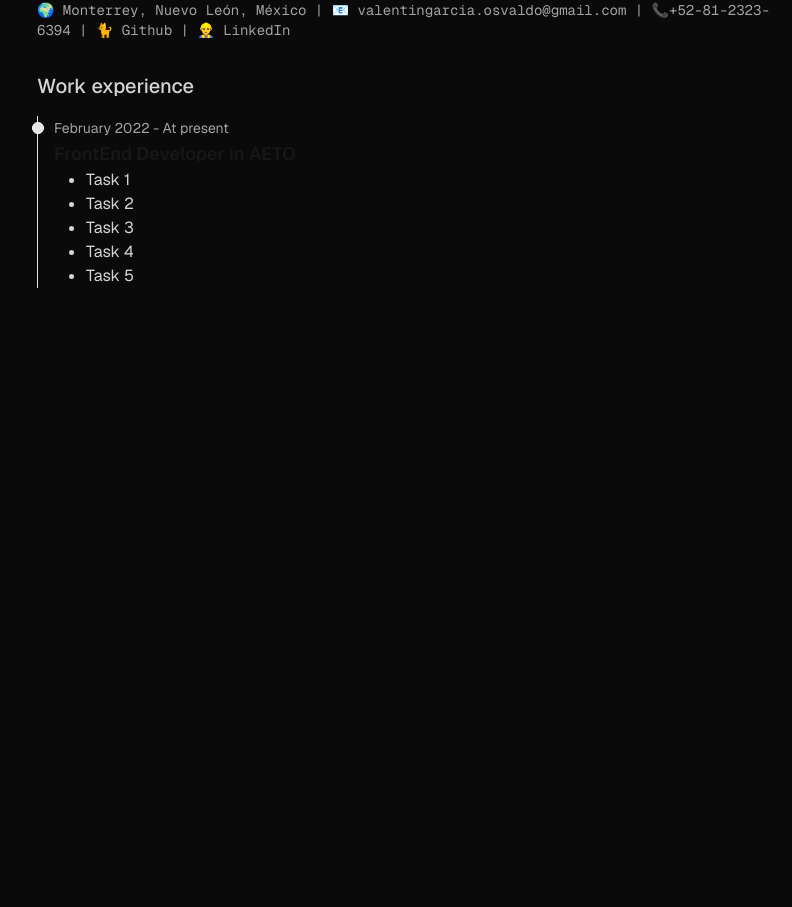
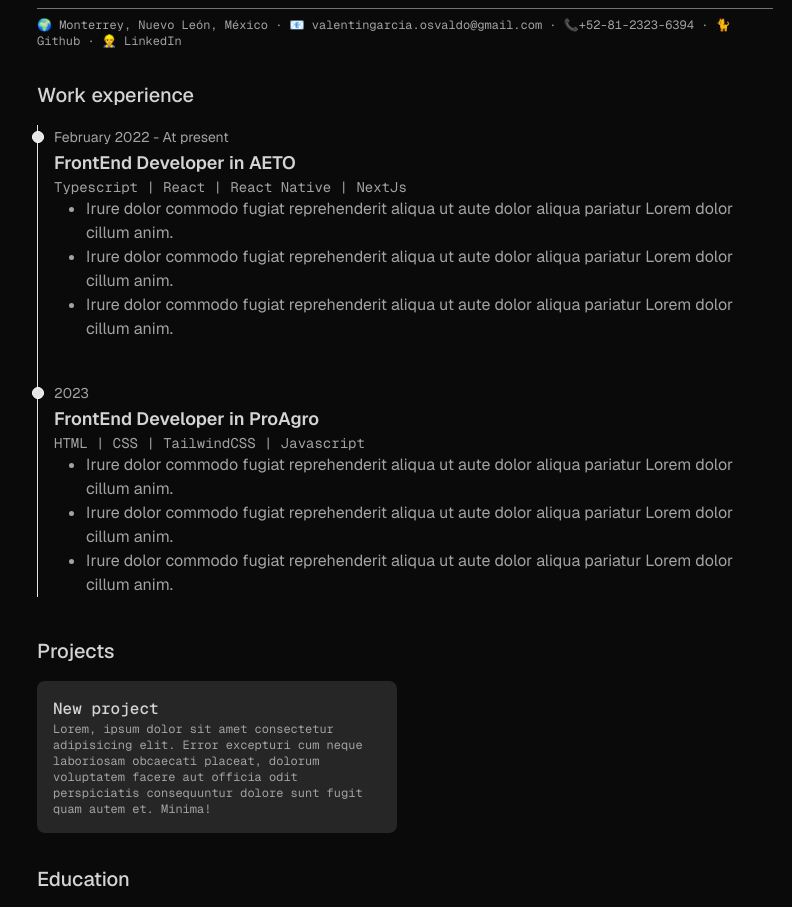
Before and after one commit to ValentinOsvaldo/valentin-portfolio, a Next.js app: page / in a window 1280 px wide. Shown: the part 108-1015 px from the top of the page, without its empty margins (235-1027 px from the left). Before the commit the page ends 800 px from the top, so only its background shows below. Built offline with nearby package versions, Linux system fonts and the light colour scheme.

Commit message:
🚧 [ADD] main structure

```diff
--- a/src/app/globals.css
+++ b/src/app/globals.css
@@ -4,6 +4,6 @@
 
 @layer base {
   body {
-    @apply bg-neutral-950 text-stone-300 text-pretty;
+    @apply bg-neutral-950 text-neutral-300 text-pretty;
   }
 }
--- a/src/app/page.tsx
+++ b/src/app/page.tsx
@@ -7,17 +7,20 @@ const page = () => {
             Osvaldo Valentin Garcia
           </h1>
           <h2 className="font-mono text-neutral-300">
-            Software engineer | Front-End Developer | React | React Native
+            Software Engineer | Front-End Developer | React | React Native
           </h2>
-          <p className="font-mono text-neutral-400 text-sm">
+
+          <hr className="my-2 border-neutral-500" />
+
+          <p className="font-mono text-neutral-400 text-xs">
             <span>🌍 Monterrey, Nuevo León, México</span>
-            <span>{' | '}</span>
+            <span>{' · '}</span>
             <a href="mailto:valentingarcia.osvaldo@gmail.com">
               📧 valentingarcia.osvaldo@gmail.com
             </a>
-            <span>{' | '}</span>
+            <span>{' · '}</span>
             <a href="tel:+528123236394">📞+52-81-2323-6394</a>
-            <span>{' | '}</span>
+            <span>{' · '}</span>
             <a
               href="https://github.com/ValentinOsvaldo"
               target="_blank"
@@ -25,7 +28,7 @@ const page = () => {
             >
               🐈 Github
             </a>
-            <span>{' | '}</span>
+            <span>{' · '}</span>
             <a
               href="https://www.linkedin.com/in/valentin-osvaldo/"
               target="_blank"
@@ -42,26 +45,111 @@ const page = () => {
 
         <ol className="relative border-s border-neutral-200 dark:border-neutral-700">
           <li className="mb-10 ms-4">
-            <div className="absolute w-3 h-3 bg-neutral-200 rounded-full mt-1.5 -start-1.5 border border-white dark:border-neutral-900 dark:bg-neutral-700"></div>
-            <time className="mb-1 text-sm font-normal leading-none text-neutral-400 dark:text-neutral-500">
+            <div className="absolute w-3 h-3 bg-neutral-200 rounded-full mt-1.5 -start-1.5 border border-white"></div>
+            <time className="mb-1 text-sm font-normal leading-none text-neutral-400">
               February 2022 - At present
             </time>
-            <h3 className="text-lg font-semibold text-neutral-900 dark:text-white">
+            <h3 className="text-lg font-semibold">
               FrontEnd Developer in AETO
             </h3>
-            {/* <p className="mb-4 text-base font-normal text-neutral-500 dark:text-neutral-400">
-              Lorem ipsum dolor, sit amet consectetur adipisicing elit.
-              Assumenda laudantium pariatur vitae, mollitia fuga quam modi saepe
-              accusantium necessitatibus quaerat ut sequi incidunt optio
-              distinctio minus id perspiciatis, perferendis eius?
-            </p> */}
-            <ul className="list-disc pl-8">
-              <li>Task 1</li>
-              <li>Task 2</li>
-              <li>Task 3</li>
-              <li>Task 4</li>
-              <li>Task 5</li>
+            <p className="font-mono text-neutral-400 text-sm">
+              {['Typescript', 'React', 'React Native', 'NextJs'].map(
+                (tech, index, array) => (
+                  <>
+                    <span>{tech}</span>
+                    {index < array.length - 1 && ' | '}
+                  </>
+                )
+              )}
+            </p>
+            <ul className="list-disc pl-8 text-neutral-400">
+              <li>
+                Irure dolor commodo fugiat reprehenderit aliqua ut aute dolor
+                aliqua pariatur Lorem dolor cillum anim.
+              </li>
+              <li>
+                Irure dolor commodo fugiat reprehenderit aliqua ut aute dolor
+                aliqua pariatur Lorem dolor cillum anim.
+              </li>
+              <li>
+                Irure dolor commodo fugiat reprehenderit aliqua ut aute dolor
+                aliqua pariatur Lorem dolor cillum anim.
+              </li>
             </ul>
+          </li>
+          <li className="mb-10 ms-4">
+            <div className="absolute w-3 h-3 bg-neutral-200 rounded-full mt-1.5 -start-1.5 border border-white"></div>
+            <time className="mb-1 text-sm font-normal leading-none text-neutral-400">
+              2023
+            </time>
+            <h3 className="text-lg font-semibold">
+              FrontEnd Developer in ProAgro
+            </h3>
+            <p className="font-mono text-neutral-400 text-sm">
+              {['HTML', 'CSS', 'TailwindCSS', 'Javascript'].map(
+                (tech, index, array) => (
+                  <>
+                    <span>{tech}</span>
+                    {index < array.length - 1 && ' | '}
+                  </>
+                )
+              )}
+            </p>
+            <ul className="list-disc pl-8 text-neutral-400">
+              <li>
+                Irure dolor commodo fugiat reprehenderit aliqua ut aute dolor
+                aliqua pariatur Lorem dolor cillum anim.
+              </li>
+              <li>
+                Irure dolor commodo fugiat reprehenderit aliqua ut aute dolor
+                aliqua pariatur Lorem dolor cillum anim.
+              </li>
+              <li>
+                Irure dolor commodo fugiat reprehenderit aliqua ut aute dolor
+                aliqua pariatur Lorem dolor cillum anim.
+              </li>
+            </ul>
+          </li>
+        </ol>
+      </section>
+
+      <section>
+        <h3 className="text-xl font-medium mb-4">Projects</h3>
+
+        <article className="grid grid-cols-1 lg:grid-cols-2 gap-4">
+          <div className="bg-neutral-800 rounded-lg p-4 font-mono">
+            <h4 className="font-medium">New project</h4>
+            <p className="text-xs text-neutral-400">
+              Lorem, ipsum dolor sit amet consectetur adipisicing elit. Error
+              excepturi cum neque laboriosam obcaecati placeat, dolorum
+              voluptatem facere aut officia odit perspiciatis consequuntur
+              dolore sunt fugit quam autem et. Minima!
+            </p>
+          </div>
+        </article>
+      </section>
+
+      <section className="pt-8">
+        <h3 className="text-xl font-medium mb-4">Education</h3>
+
+        <ol className="relative border-s border-neutral-200 ">
+          <li className="mb-10 ms-4">
+            <div className="absolute w-3 h-3 bg-neutral-200 rounded-full mt-1.5 -start-1.5 border border-white"></div>
+            <time className="mb-1 text-sm font-normal leading-none text-neutral-400">
+              May 2024 - At present (2027 finished estimated)
+            </time>
+            <h3 className="text-lg font-semibold">
+              Software Engineer in Universidad Ciudadana de Nuevo León
+            </h3>
+          </li>
+          <li className="mb-10 ms-4">
+            <div className="absolute w-3 h-3 bg-neutral-200 rounded-full mt-1.5 -start-1.5 border border-white"></div>
+            <time className="mb-1 text-sm font-normal leading-none text-neutral-400">
+              August 2017 - June 2020
+            </time>
+            <h3 className="text-lg font-semibold">
+              Computer Science in CONALEP
+            </h3>
           </li>
         </ol>
       </section>
```
